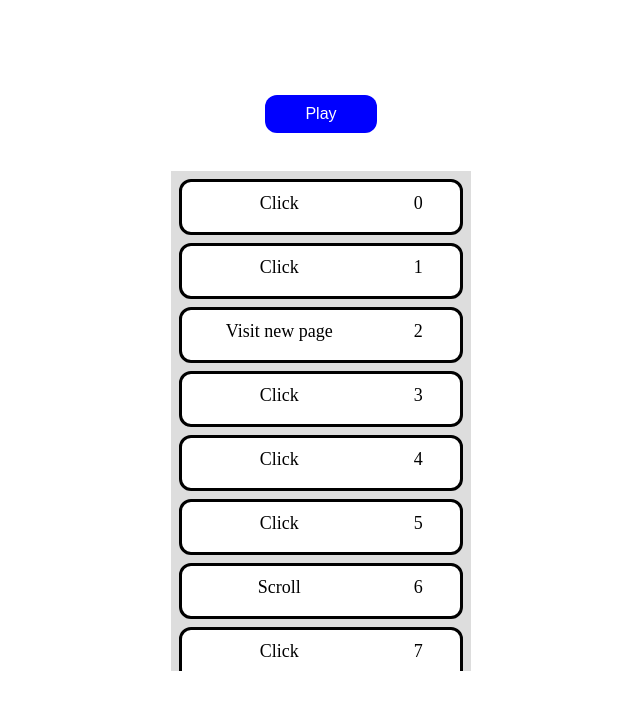
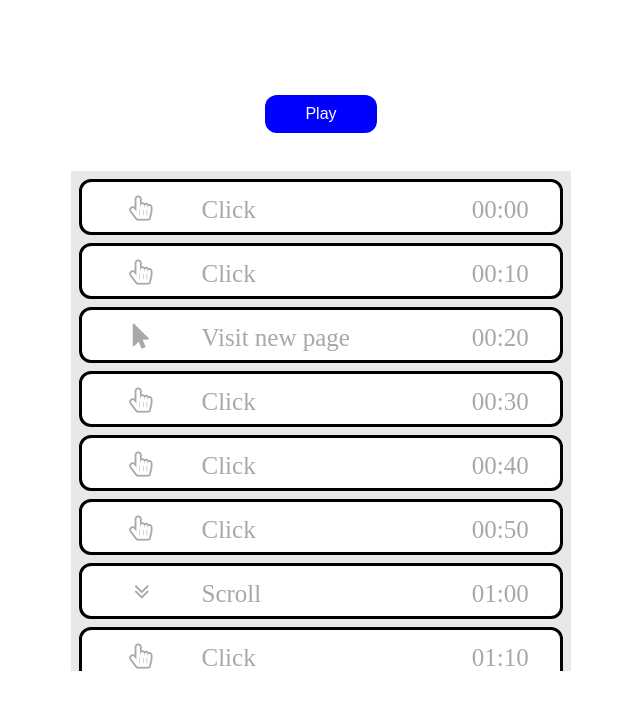
Before and after one commit to noha-isaed/Smooth-Scrolling, an Angular app: page / in a window 1280 px wide. Shown: the top 710 px of the page, without its empty margins (319-959 px from the left). Built offline with nearby package versions, Linux system fonts and the light colour scheme.

Commit message:
second commit

```diff
--- a/src/app/app.component.css
+++ b/src/app/app.component.css
@@ -5,9 +5,9 @@ body{
 }
 #container{
 
-    height: 500px;
-    width: 300px;
-   background-color: #ddd;
+  height: 500px;
+  width: 500px;
+   background-color: 	#E8E8E8;
    margin-left: auto;
    margin-right: auto;
 
@@ -52,17 +52,28 @@ button {
   }
 
   #eventname{
-    height: 100%;
-    width: 70%;
-    margin-top:4%;
-    font-size: large;
+    height: 65%;
+    width: 50%;
+    margin-top:3%;
+    font-size: 25px;
+    left: auto;
+    text-align: left;
+
   }
 
   #eventtime{
-    height: 100%;
-    width: 30%;
+    height: 65%;
+    width: 25%;
     text-align: center;
-    margin-top:4%;
-    font-size: large;
+    margin-top:3%;
+    font-size: 25px;
 
   }
+
+  #eventicon{
+    height: 65%;
+    width: 25%;
+    text-align: center;
+    margin-top:3%;
+    font-size: 25px;
+  }
--- a/src/app/app.component.html
+++ b/src/app/app.component.html
@@ -2,6 +2,11 @@
 <html>
 <head>
 <meta name="viewport" content="width=device-width, initial-scale=1">
+<script src='https://kit.fontawesome.com/a076d05399.js' crossorigin='anonymous'></script>
+<link rel="stylesheet" href="https://cdnjs.cloudflare.com/ajax/libs/font-awesome/4.7.0/css/font-awesome.min.css">
+<link rel="stylesheet" href="https://cdnjs.cloudflare.com/ajax/libs/font-awesome/4.7.0/css/font-awesome.min.css">
+
+
 
 </head>
 
@@ -9,10 +14,10 @@
   <button (click) = "NavigateEvents('event')">Play</button>
 
 <div id="container"  >
-<div id = "event"   *ngFor = "let Event of Events " [attr.class] ="Event.index"  [ngStyle]="{'border-color':Event.index == counter ? 'red' : 'black' }"   >
-
-   <div id="eventname">{{Event.description.replace('event','')}}</div>
-  <div id="eventtime">{{Event.index}}</div>
+<div id = "event"   *ngFor = "let Event of Events"  [attr.class] ="Event.index"  [ngStyle]="{'border-color':Event.index == counter ? 'red' : 'black' }"   >
+  <div id="eventicon" [attr.class] ="Event.icon"  [ngStyle]="{'color':Event.index == counter ? 'black' : '#A8A8A8' }"></div>
+  <div id="eventname" [ngStyle]="{'color':Event.index == counter ? 'black' : '#A8A8A8' }">{{Event.description.replace('event','')}}</div>
+  <div id="eventtime" [ngStyle]="{'color':Event.index == counter ? 'black' : '#A8A8A8' }">{{Event.time}}</div>
 
 </div>
 
--- a/src/app/app.component.ts
+++ b/src/app/app.component.ts
@@ -23,12 +23,28 @@ export class AppComponent implements OnInit{
     {"index": 9,"type": 1,"description": "Visit new page event"},
     {"index": 10,"type": 2,"description": "Scroll event"},
     {"index": 11,"type": 2,"description": "Scroll event"},
-    {"index": 12,"type": 2,"description": "Click event"}
+    {"index": 12,"type": 0,"description": "Click event"},
+    {"index": 13,"type": 1,"description": "Visit new page event event"}
   ]
 
-  constructor(private scroller: ViewportScroller){}
+
 
   ngOnInit(): void {
+
+    for (let i = 0 ; i < this.Events.length ; i++){
+      let digit3 = i, digit2 = 0;
+     if(i > 5){
+       digit3 = Math.floor(this.Events[i].index % 6);
+       digit2 =  Math.floor(this.Events[i].index / 6);
+     }
+      this.Events[i].time = "0"+String(digit2)+":"+String(digit3)+"0";
+
+      if(this.Events[i].type == 0  ) {this.Events[i].icon = "fa fa-hand-pointer-o" }
+      else  if(this.Events[i].type == 1 ) {this.Events[i].icon = "fa fa-mouse-pointer" }
+      else  if(this.Events[i].type == 2 ) {this.Events[i].icon = "fa fa-angle-double-down" }
+      console.log(this.Events[i])
+    }
+
 
   }
   public  counter:number = -1;
```
